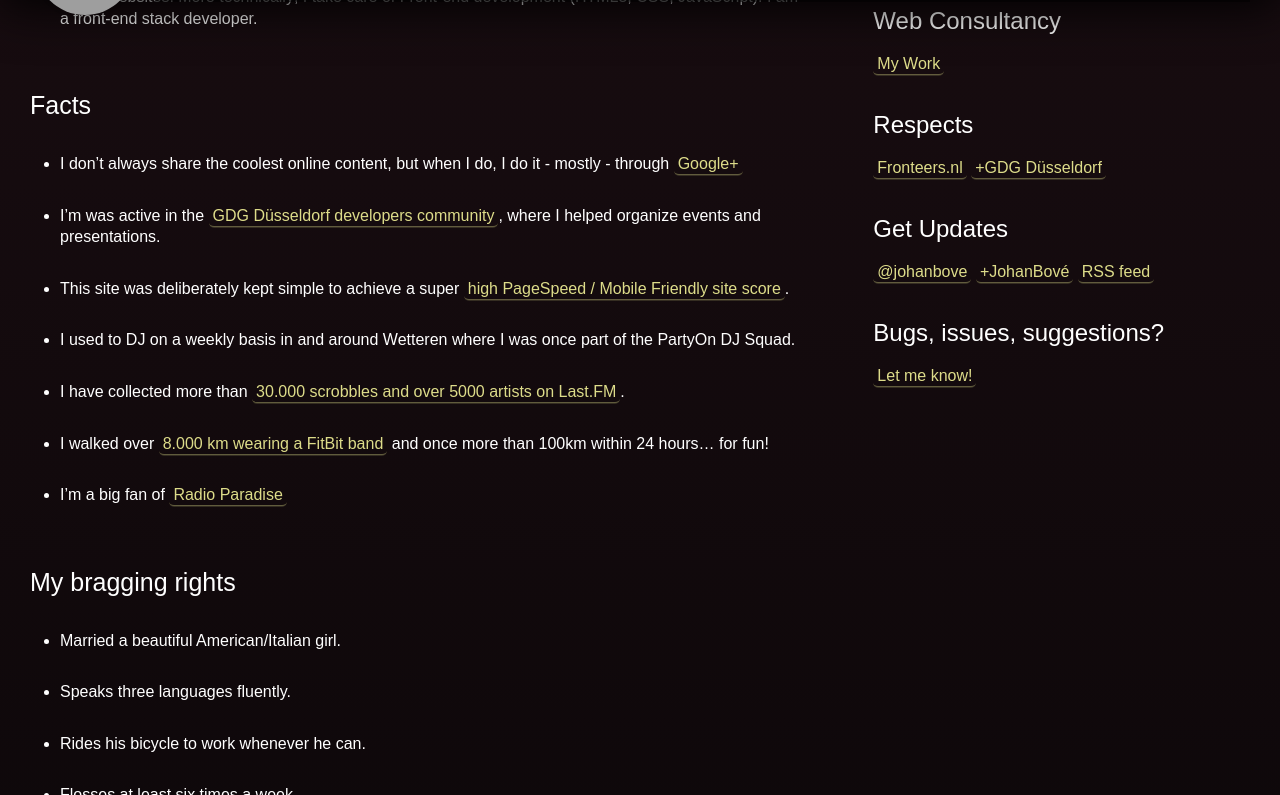
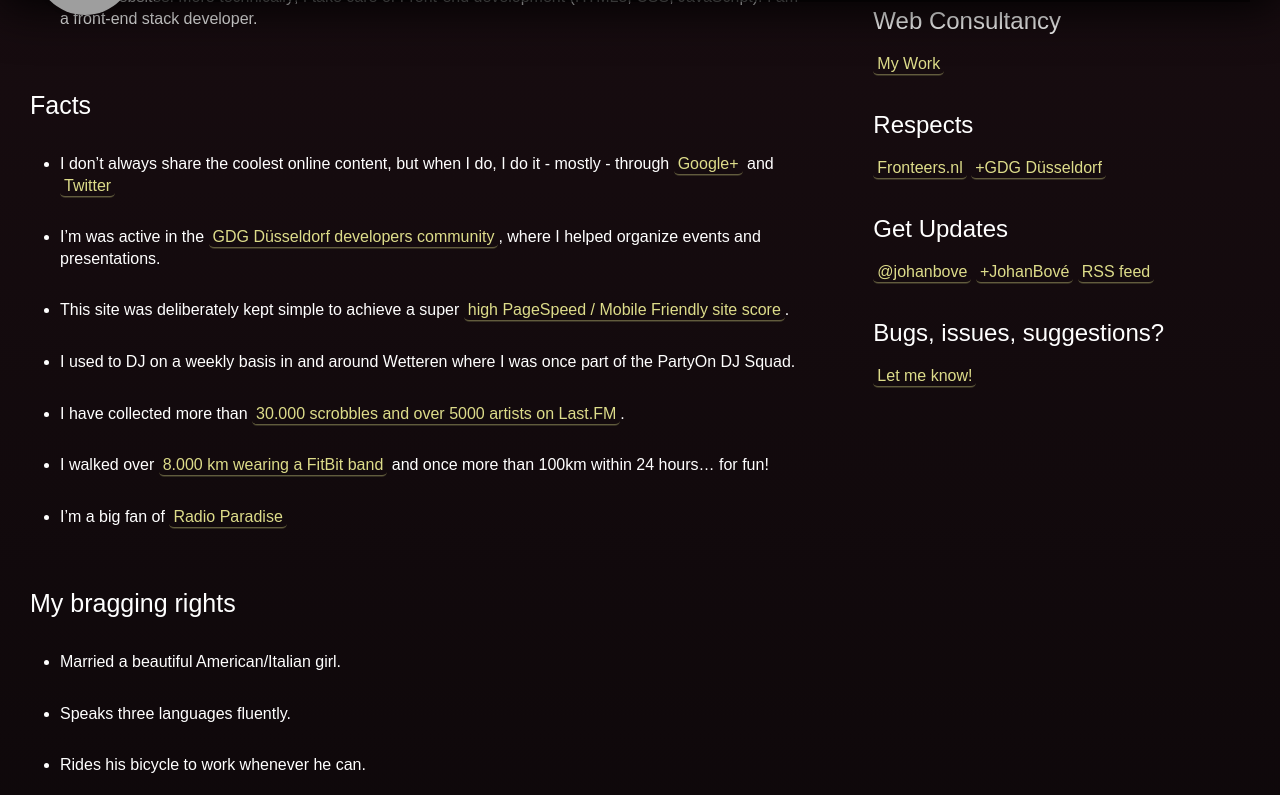
Before and after one commit to johanbove/johanbove.github.io, a Jekyll site: the page built from introduction.markdown, in a window 1280 px wide and 900 px high, scrolled down 330 px, cut to the strip 105-900 px from the top of the window. Built offline with Jekyll 4.4.1, drawn with Linux system fonts in a browser that asks for light colours; grey boxes are pictures that could not be loaded.

Commit message:
Updates page
Adds Twitter

```diff
--- a/introduction.markdown
+++ b/introduction.markdown
@@ -18,7 +18,7 @@
 
 ## Facts
 
-- I don't always share the coolest online content, but when I do, I do it - mostly - through [Google+](https://plus.google.com/+JohanBové)
+- I don't always share the coolest online content, but when I do, I do it - mostly - through [Google+](https://plus.google.com/+JohanBové) and [Twitter](https://twitter.com/johanbove)
 - I'm was active in the [GDG Düsseldorf developers community](https://plus.google.com/communities/113782579160655007812), where I helped organize events and presentations.
 - This site was deliberately kept simple to achieve a super [high PageSpeed / Mobile Friendly site score](https://developers.google.com/speed/pagespeed/insights/?url=http%3A%2F%2Fblog.johanbove.info).
 - I used to DJ on a weekly basis in and around Wetteren where I was once part of the PartyOn DJ Squad.
```
